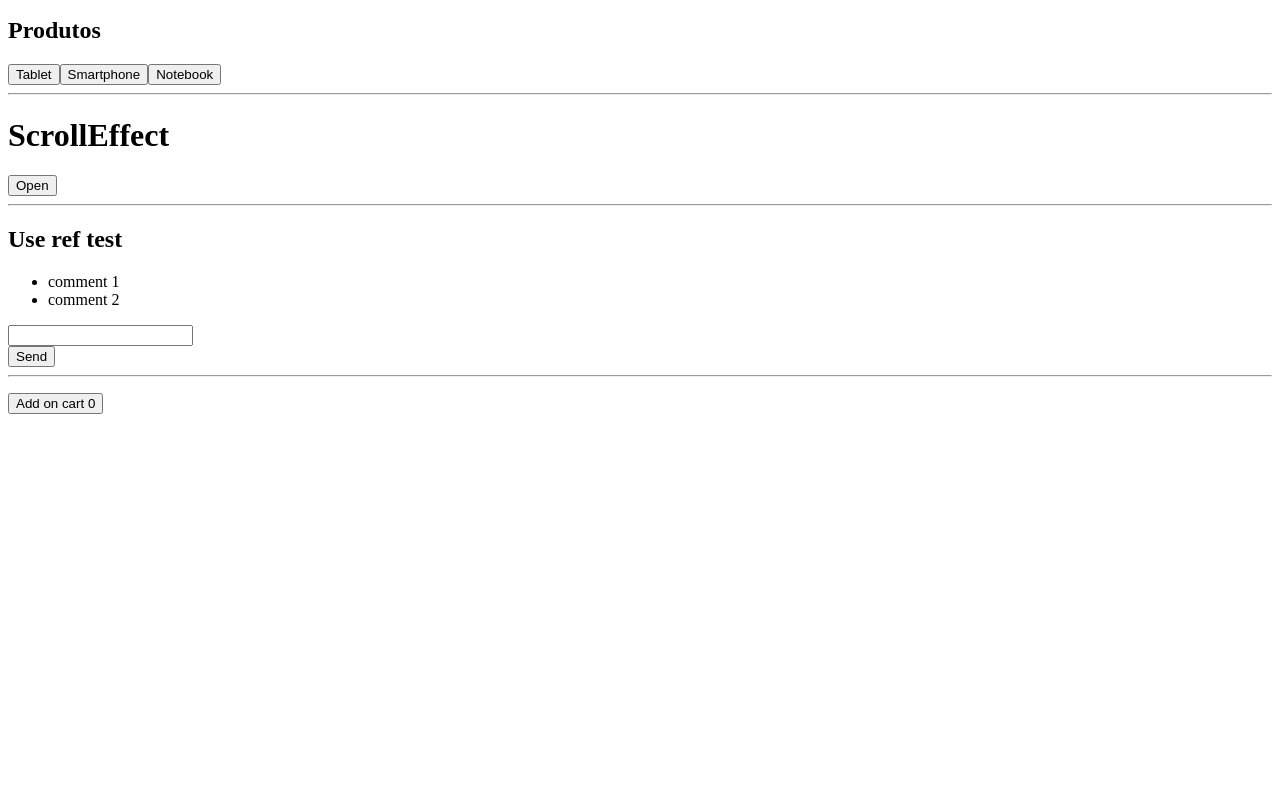
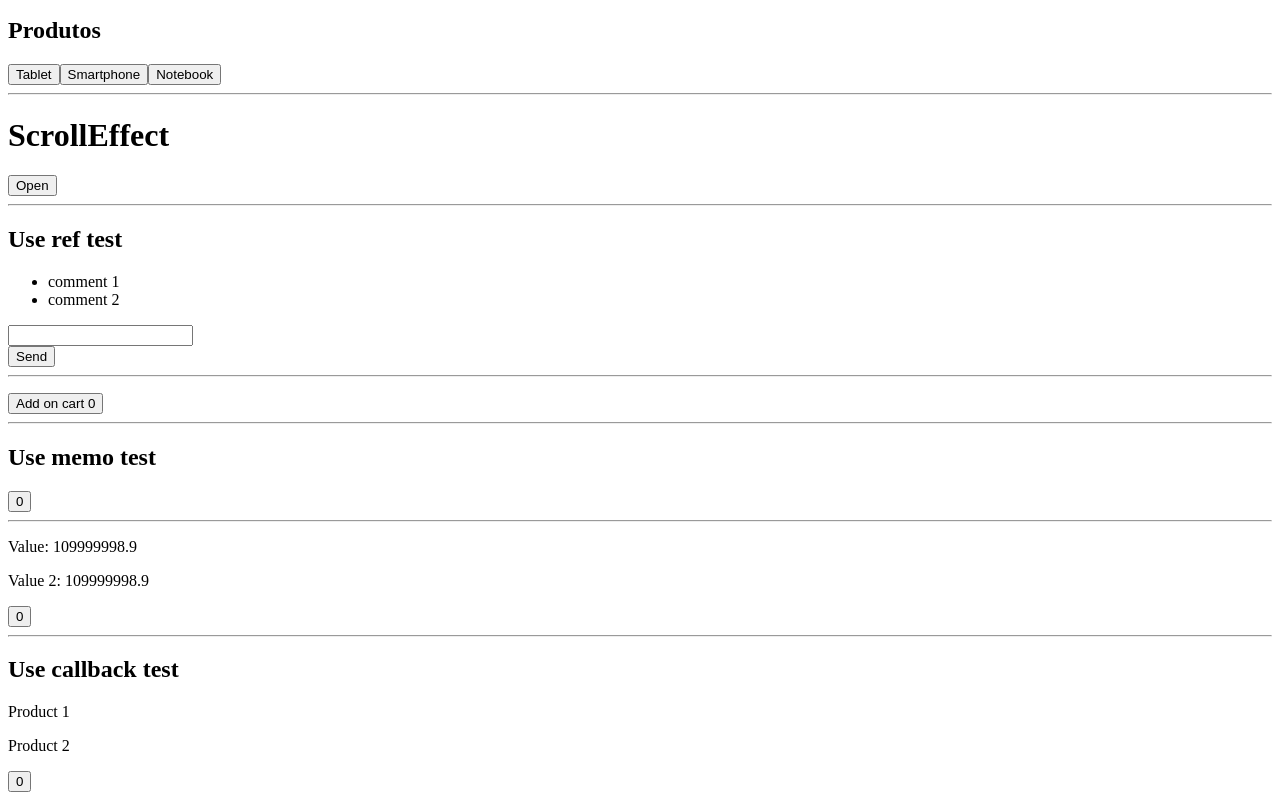
Before and after one commit to guilhermegules/react-playground, a React (Create React App) app in the folder react-origamid/: page / in a window 1280 px wide. Shown: the part 892-1692 px from the top of the page. Before the commit the page ends 1314 px from the top, so only its background shows below. Built offline with nearby package versions, Linux system fonts and the light colour scheme; the HTML template or start-up script is replaced by a standard one.

Commit message:
feat: adding examples with useCallback and useMemo

```diff
--- a/react-origamid/src/App.js
+++ b/react-origamid/src/App.js
@@ -6,6 +6,9 @@ import ClientsExercise from "./useState/ClientsExercise";
 import ScrollEffect from "./useEffect/ScrollEffect";
 import Comments from "./useRef/Comments";
 import SetTimeout from "./useRef/SetTimeout";
+import Counter from "./useMemo/Counter";
+import SlowOperation from "./useMemo/SlowOperation";
+import UseCallback from "./useCallback/UseCallback";
 
 function App() {
   return (
@@ -26,6 +29,14 @@ function App() {
       <Comments />
       <hr />
       <SetTimeout />
+      <hr />
+      <h2>Use memo test</h2>
+      <Counter />
+      <hr />
+      <SlowOperation />
+      <hr />
+      <h2>Use callback test</h2>
+      <UseCallback />
     </div>
   );
 }
--- /dev/null
+++ b/react-origamid/src/useCallback/Product.jsx
@@ -0,0 +1,29 @@
+import React from "react";
+
+const set1 = new Set();
+const set2 = new Set();
+
+const Product = () => {
+  const function1 = () => {
+    console.log("Test 1");
+  };
+
+  const function2 = React.useCallback(() => {
+    console.log("Test 2");
+  }, []);
+
+  set1.add(function1);
+  set2.add(function2);
+
+  console.log("Set 1:", set1);
+  console.log("Set 2:", set2);
+
+  return (
+    <div>
+      <p onClick={function1}>Product 1</p>
+      <p onClick={function2}>Product 2</p>
+    </div>
+  );
+};
+
+export default Product;
--- /dev/null
+++ b/react-origamid/src/useCallback/UseCallback.jsx
@@ -0,0 +1,19 @@
+import React from "react";
+import Product from "./Product";
+
+const UseCallback = () => {
+  const [count, setCount] = React.useState(0);
+
+  const handleClick = React.useCallback(() => {
+    setCount((count) => count + 1);
+  }, []);
+
+  return (
+    <div>
+      <Product />
+      <button onClick={handleClick}>{count}</button>
+    </div>
+  );
+};
+
+export default UseCallback;
--- /dev/null
+++ b/react-origamid/src/useMemo/Counter.jsx
@@ -0,0 +1,24 @@
+import React from "react";
+
+const Counter = () => {
+  const [count, setCount] = React.useState(0);
+  const value = React.useMemo(() => {
+    const localItem = localStorage.getItem("count");
+    console.log("memo happened");
+    return localItem;
+  }, []);
+  console.log(value);
+
+  return (
+    <button
+      onClick={() => {
+        setCount(count + 1);
+        localStorage.setItem("count", count);
+      }}
+    >
+      {count}
+    </button>
+  );
+};
+
+export default Counter;
--- /dev/null
+++ b/react-origamid/src/useMemo/SlowOperation.jsx
@@ -0,0 +1,37 @@
+import React from "react";
+
+function slowOperation() {
+  let number = 0;
+
+  for (let i = 0; i < 100000000; i++) {
+    number = i + i / 10;
+  }
+
+  return number;
+}
+
+const SlowOperation = () => {
+  const [count, setCount] = React.useState(0);
+
+  const value = React.useMemo(() => slowOperation(), []);
+
+  const t1 = performance.now();
+
+  console.log("Performance use memo", performance.now() - t1);
+
+  const value2 = slowOperation();
+
+  const t2 = performance.now();
+
+  console.log("Performance without memo", performance.now() - t2);
+
+  return (
+    <div>
+      <p>Value: {value}</p>
+      <p>Value 2: {value2}</p>
+      <button onClick={() => setCount(count + 1)}>{count}</button>
+    </div>
+  );
+};
+
+export default SlowOperation;
```
